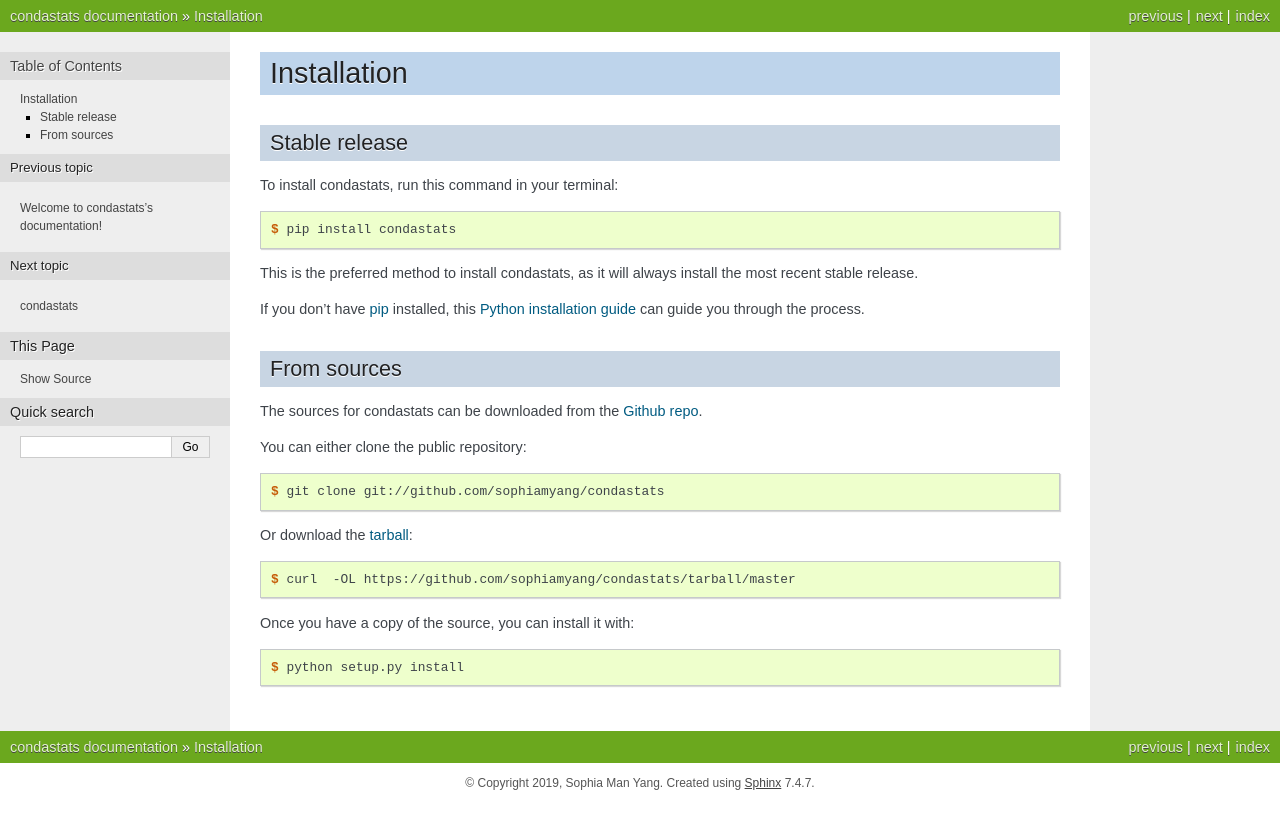
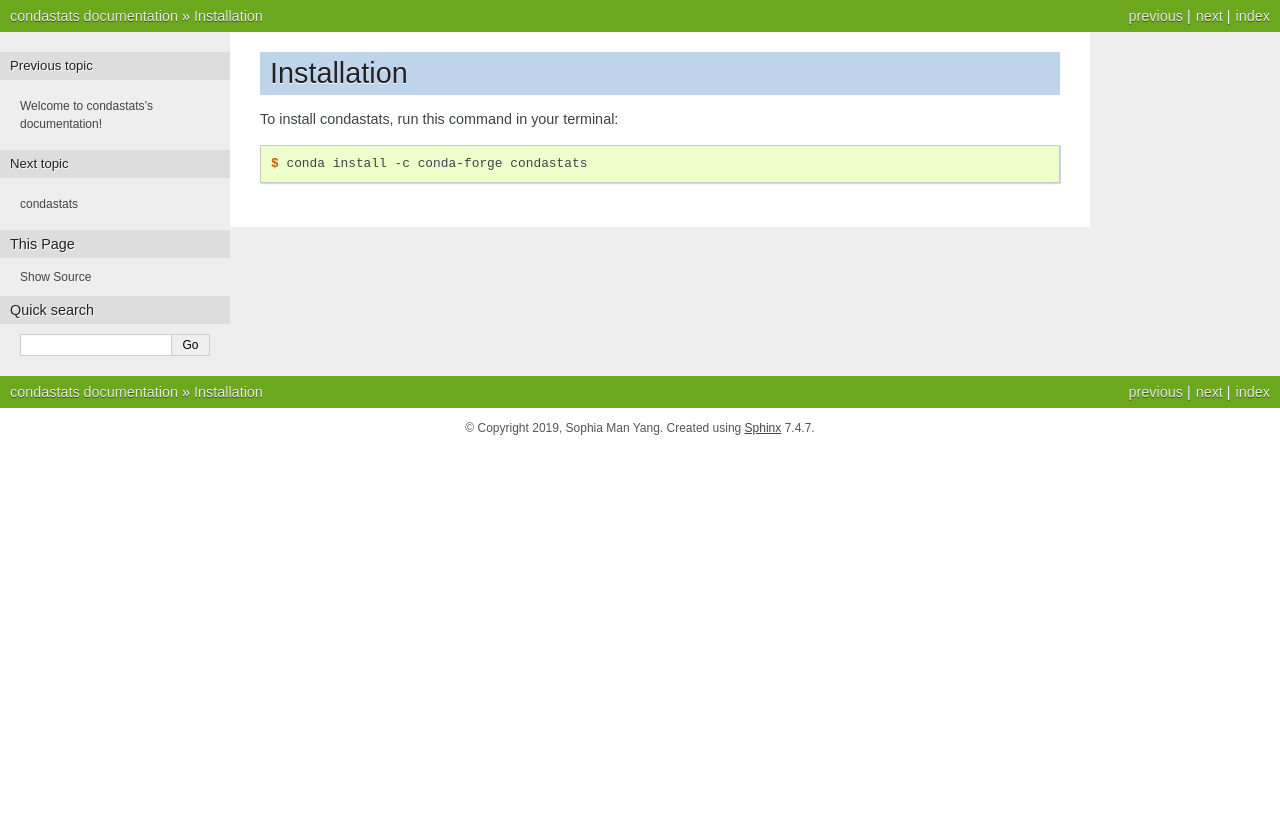
Before and after one commit to conda-incubator/condastats, a Sphinx documentation site: the page built from docs/source/installation.rst, in a window 1280 px wide. Shown: the top 829 px of the page. Built offline with Sphinx 7.4.7, drawn with Linux system fonts in a browser that asks for light colours.

Commit message:
revised installation guide from pip install to conda install

```diff
--- a/docs/source/installation.rst
+++ b/docs/source/installation.rst
@@ -4,47 +4,11 @@
 Installation
 ============
 
-
-Stable release
---------------
-
 To install condastats, run this command in your terminal:
 
 .. code-block:: console
 
-    $ pip install condastats
-
-This is the preferred method to install condastats, as it will always install the most recent stable release.
-
-If you don't have `pip`_ installed, this `Python installation guide`_ can guide
-you through the process.
-
-.. _pip: https://pip.pypa.io
-.. _Python installation guide: http://docs.python-guide.org/en/latest/starting/installation/
-
-
-From sources
-------------
-
-The sources for condastats can be downloaded from the `Github repo`_.
-
-You can either clone the public repository:
-
-.. code-block:: console
-
-    $ git clone git://github.com/sophiamyang/condastats
-
-Or download the `tarball`_:
-
-.. code-block:: console
-
-    $ curl  -OL https://github.com/sophiamyang/condastats/tarball/master
-
-Once you have a copy of the source, you can install it with:
-
-.. code-block:: console
-
-    $ python setup.py install
+    $ conda install -c conda-forge condastats
 
 
 .. _Github repo: https://github.com/sophiamyang/condastats
```
